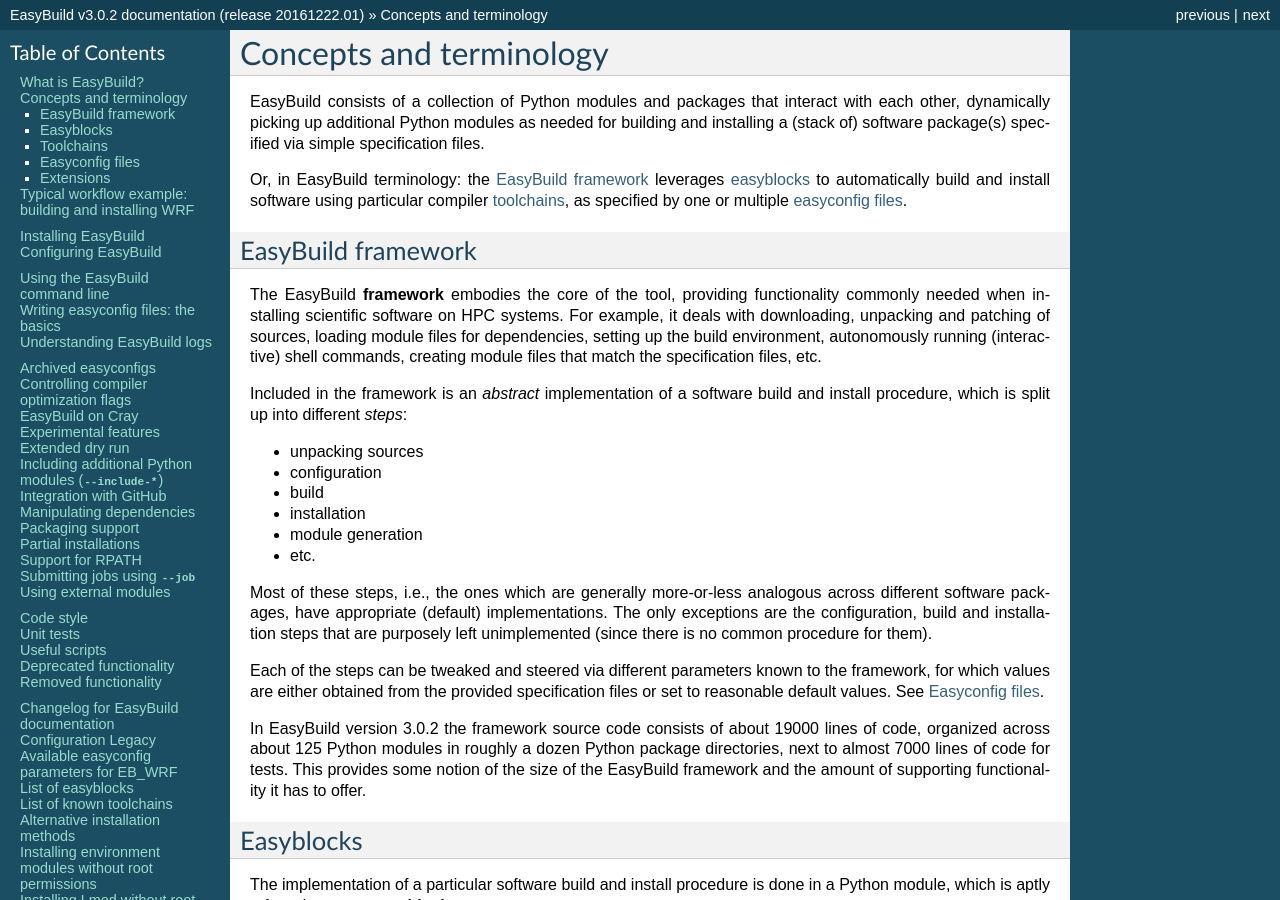
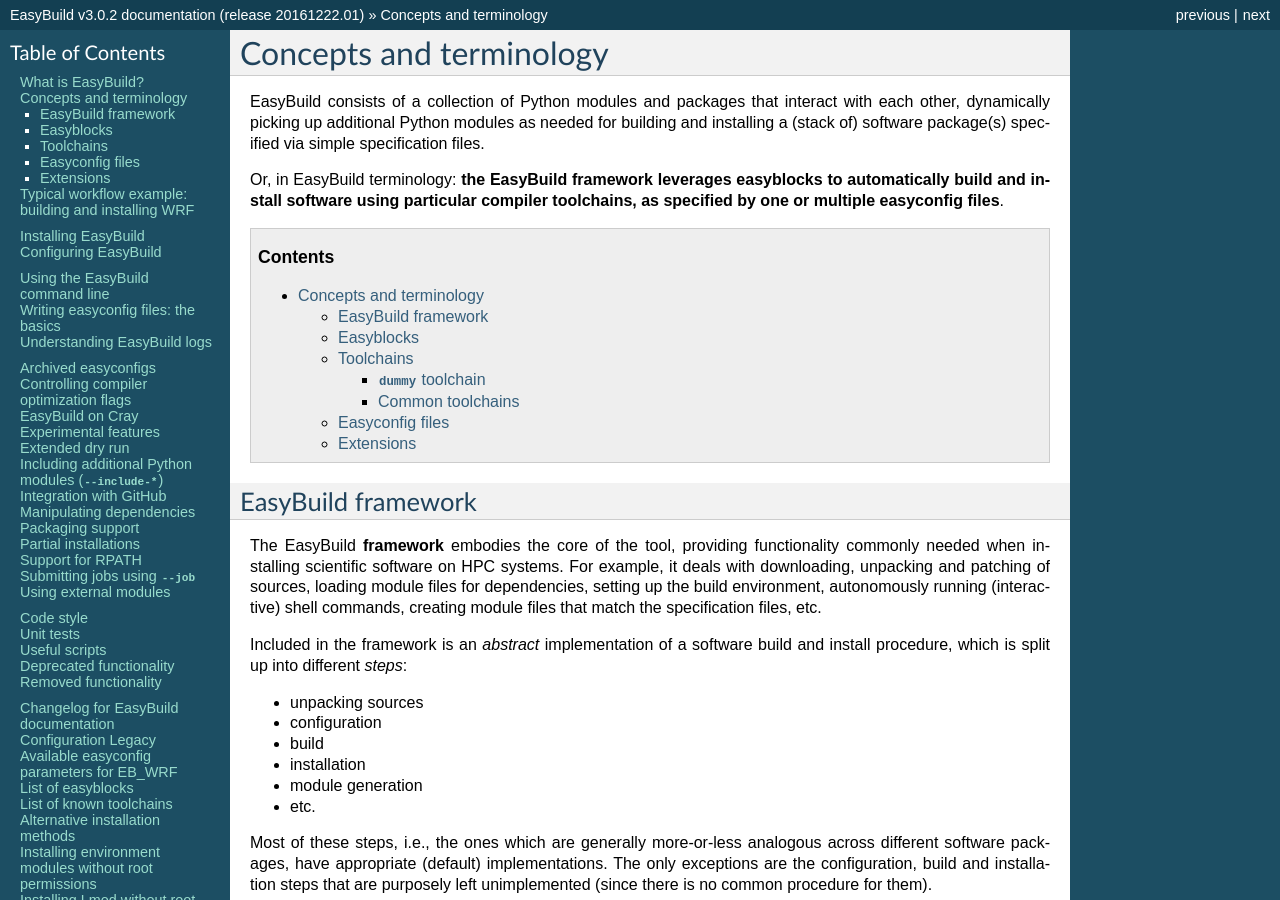
Before and after one commit to easybuilders/easybuild, a Sphinx documentation site: the page built from docs/Concepts_and_Terminology.rst, in a window 1280 px wide and 900 px high. Built offline with Sphinx 7.4.7, drawn with Linux system fonts in a browser that asks for light colours; some of the changed lines change nothing that is shown.

Commit message:
include ToC on terminology docs page

```diff
--- a/docs/Concepts_and_Terminology.rst
+++ b/docs/Concepts_and_Terminology.rst
@@ -8,8 +8,12 @@
 dynamically picking up additional Python modules as needed for building and installing
 a (stack of) software package(s) specified via simple specification files.
 
-Or, in EasyBuild terminology: the `EasyBuild framework`_ leverages `easyblocks`_ to automatically
-build and install software using particular compiler `toolchains`_, as specified by one or multiple `easyconfig files`_.
+Or, in EasyBuild terminology: **the EasyBuild framework leverages easyblocks to automatically
+build and install software using particular compiler toolchains, as specified by one or multiple easyconfig files**.
+
+.. contents::
+    :depth: 3
+    :backlinks: none
 
 
 EasyBuild framework
```
